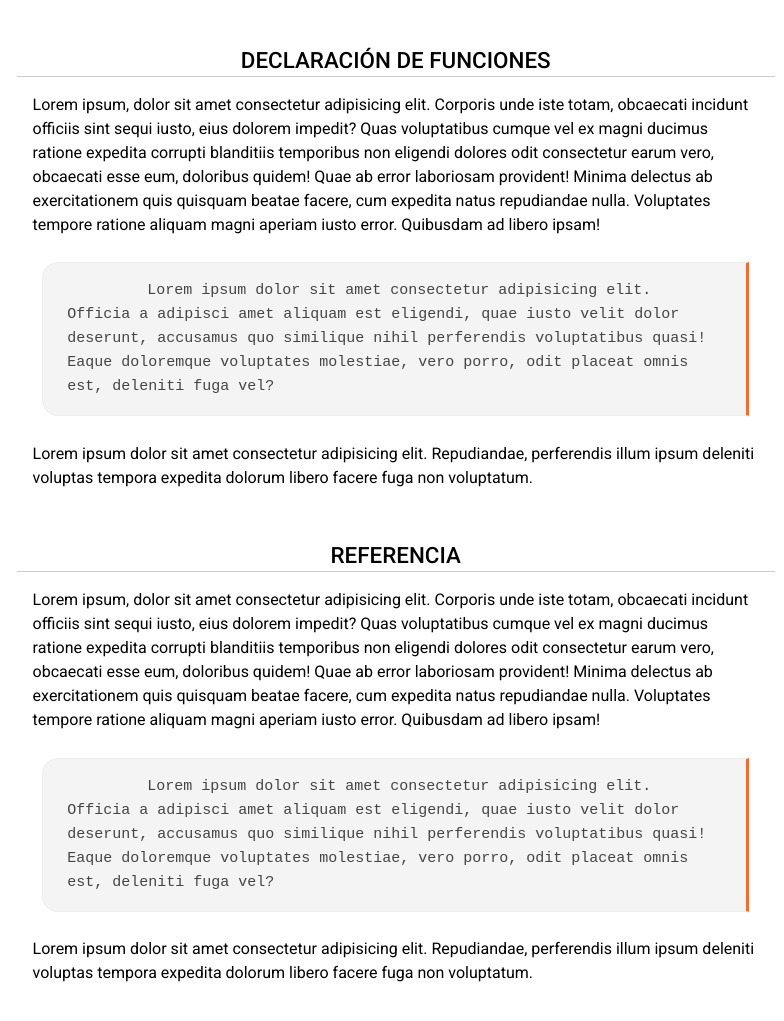
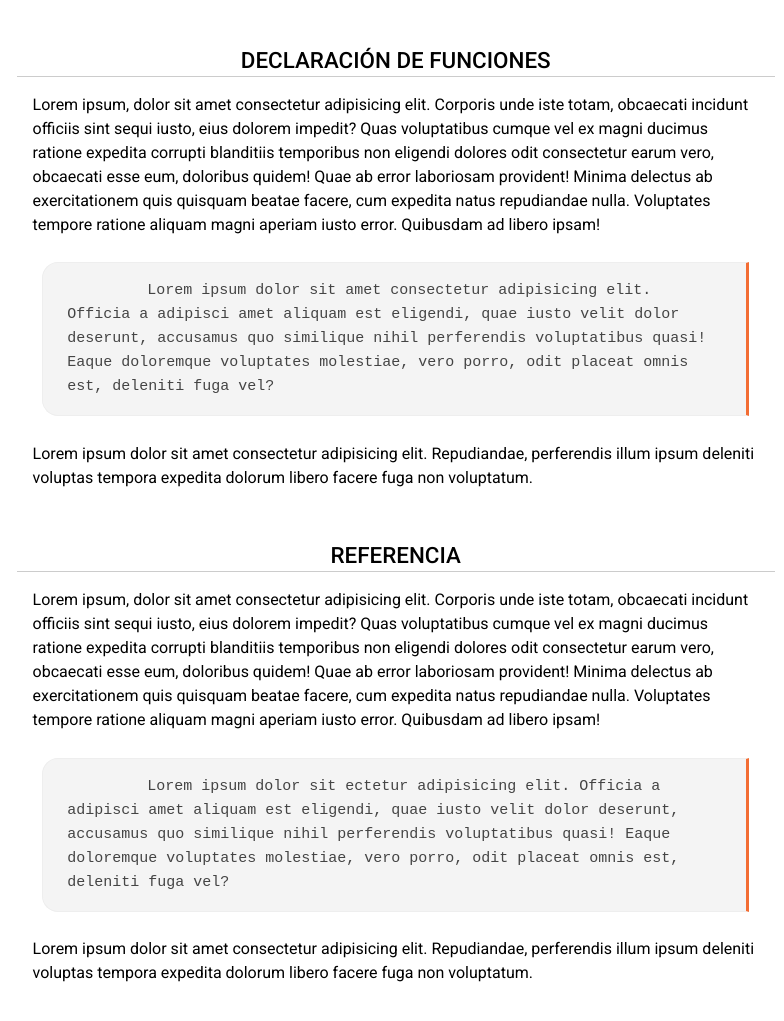
Before and after one commit to SrPache/technicaldocumentationpage, a plain HTML site: page index.html in a window 1280 px wide. Shown: the part 6201-7222 px from the top of the page, without its empty margins (392-1176 px from the left). Drawn offline with Linux system fonts and the light colour scheme.

Commit message:
Update index.html

```diff
--- a/index.html
+++ b/index.html
@@ -163,7 +163,7 @@
                 <header>Referencia</header>
                 <article>
                     <p>Lorem ipsum, dolor sit amet consectetur adipisicing elit. Corporis unde iste totam, obcaecati incidunt officiis sint sequi iusto, eius dolorem impedit? Quas voluptatibus cumque vel ex magni ducimus ratione expedita corrupti blanditiis temporibus non eligendi dolores odit consectetur earum vero, obcaecati esse eum, doloribus quidem! Quae ab error laboriosam provident! Minima delectus ab exercitationem quis quisquam beatae facere, cum expedita natus repudiandae nulla. Voluptates tempore ratione aliquam magni aperiam iusto error. Quibusdam ad libero ipsam!</p>
-                    <pre><code>Lorem ipsum dolor sit amet consectetur adipisicing elit. Officia a adipisci amet aliquam est eligendi, quae iusto velit dolor deserunt, accusamus quo similique nihil perferendis voluptatibus quasi! Eaque doloremque voluptates molestiae, vero porro, odit placeat omnis est, deleniti fuga vel?</code></pre>
+                    <pre><code>Lorem ipsum dolor sit ectetur adipisicing elit. Officia a adipisci amet aliquam est eligendi, quae iusto velit dolor deserunt, accusamus quo similique nihil perferendis voluptatibus quasi! Eaque doloremque voluptates molestiae, vero porro, odit placeat omnis est, deleniti fuga vel?</code></pre>
                     <p>Lorem ipsum dolor sit amet consectetur adipisicing elit. Repudiandae, perferendis illum ipsum deleniti voluptas tempora expedita dolorum libero facere fuga non voluptatum.</p>
                 </article>
             </section>
```
